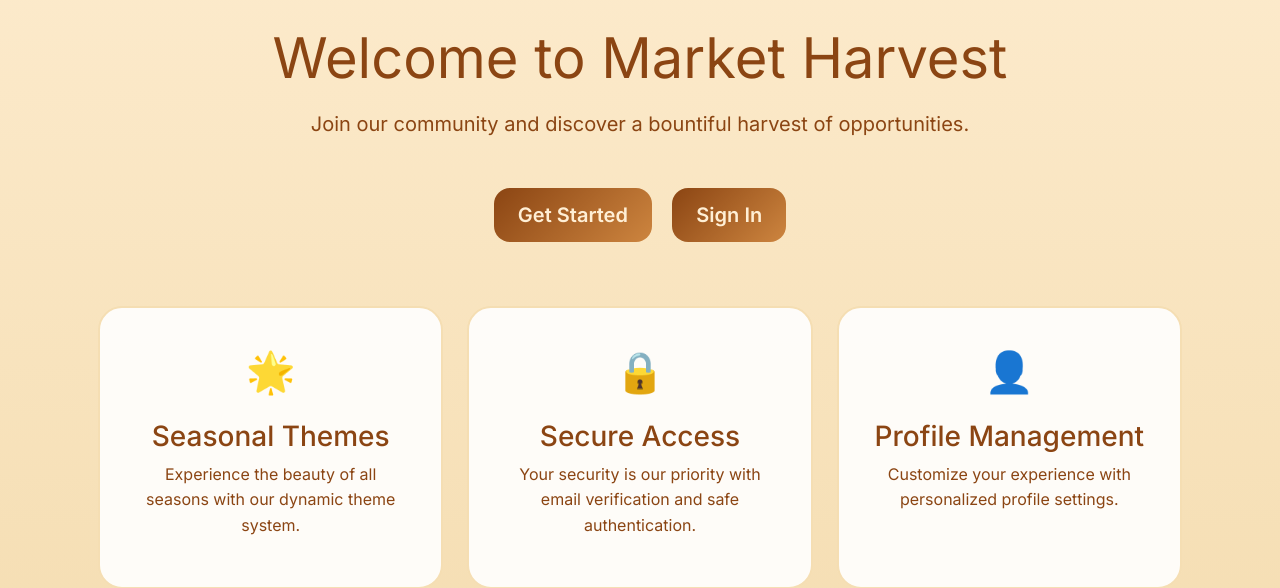
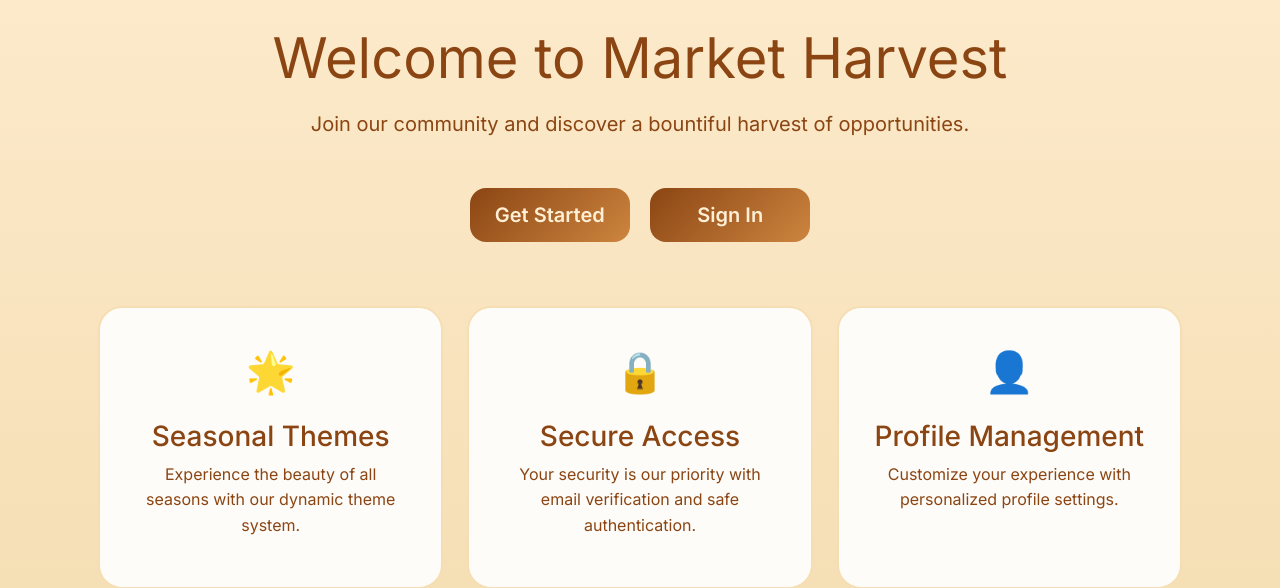
Before and after one commit to reversegremlin/harvest-market, a Flask app: page / in a window 1280 px wide. Shown: the part 295-883 px from the top of the page. Run offline with Flask 3, Linux system fonts and the light colour scheme.

Commit message:
Agent query: Do the landing page buttons now have consistent widths and proper spacing between them?

```diff
--- a/static/css/styles.css
+++ b/static/css/styles.css
@@ -517,6 +517,11 @@ body {
     margin-top: 2rem;
 }
 
+.cta-buttons .btn {
+    min-width: 160px;
+    margin: 0 0.5rem;
+}
+
 .feature-card {
     background: rgba(255, 255, 255, 0.9);
     border-radius: 1.5rem;
--- a/templates/landing.html
+++ b/templates/landing.html
@@ -11,14 +11,14 @@
 
         <div class="cta-buttons">
             {% if current_user.is_authenticated %}
-                <a href="{{ url_for('profile.dashboard') }}" class="btn btn-primary btn-lg me-3">
+                <a href="{{ url_for('profile.dashboard') }}" class="btn btn-primary btn-lg px-4">
                     Go to Dashboard
                 </a>
             {% else %}
-                <a href="{{ url_for('auth.register') }}" class="btn btn-primary btn-lg me-3">
+                <a href="{{ url_for('auth.register') }}" class="btn btn-primary btn-lg px-4">
                     Get Started
                 </a>
-                <a href="{{ url_for('auth.login') }}" class="btn btn-primary btn-lg">
+                <a href="{{ url_for('auth.login') }}" class="btn btn-primary btn-lg px-4">
                     Sign In
                 </a>
             {% endif %}
```
Also changed, not shown: 1 other file.
